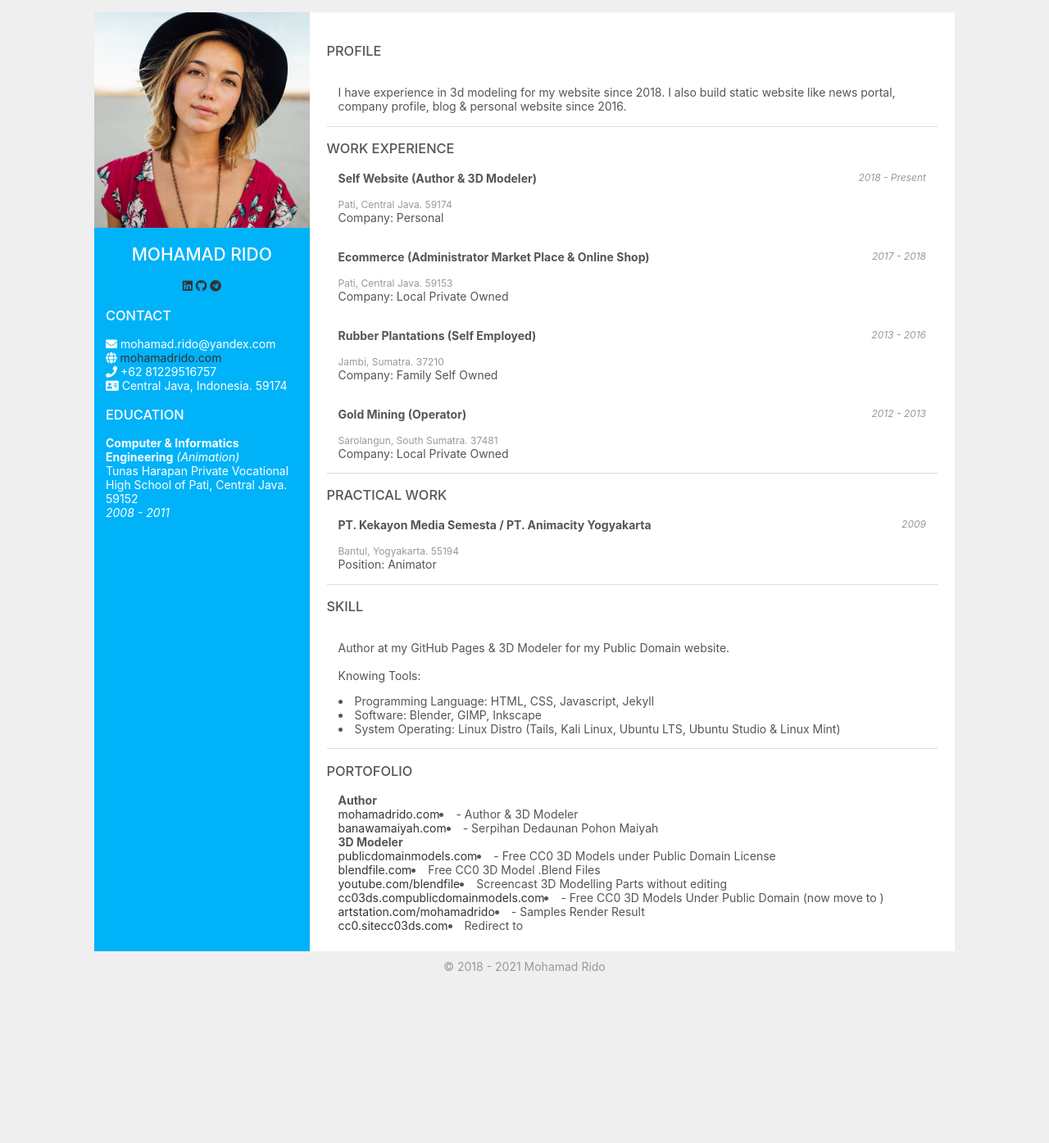
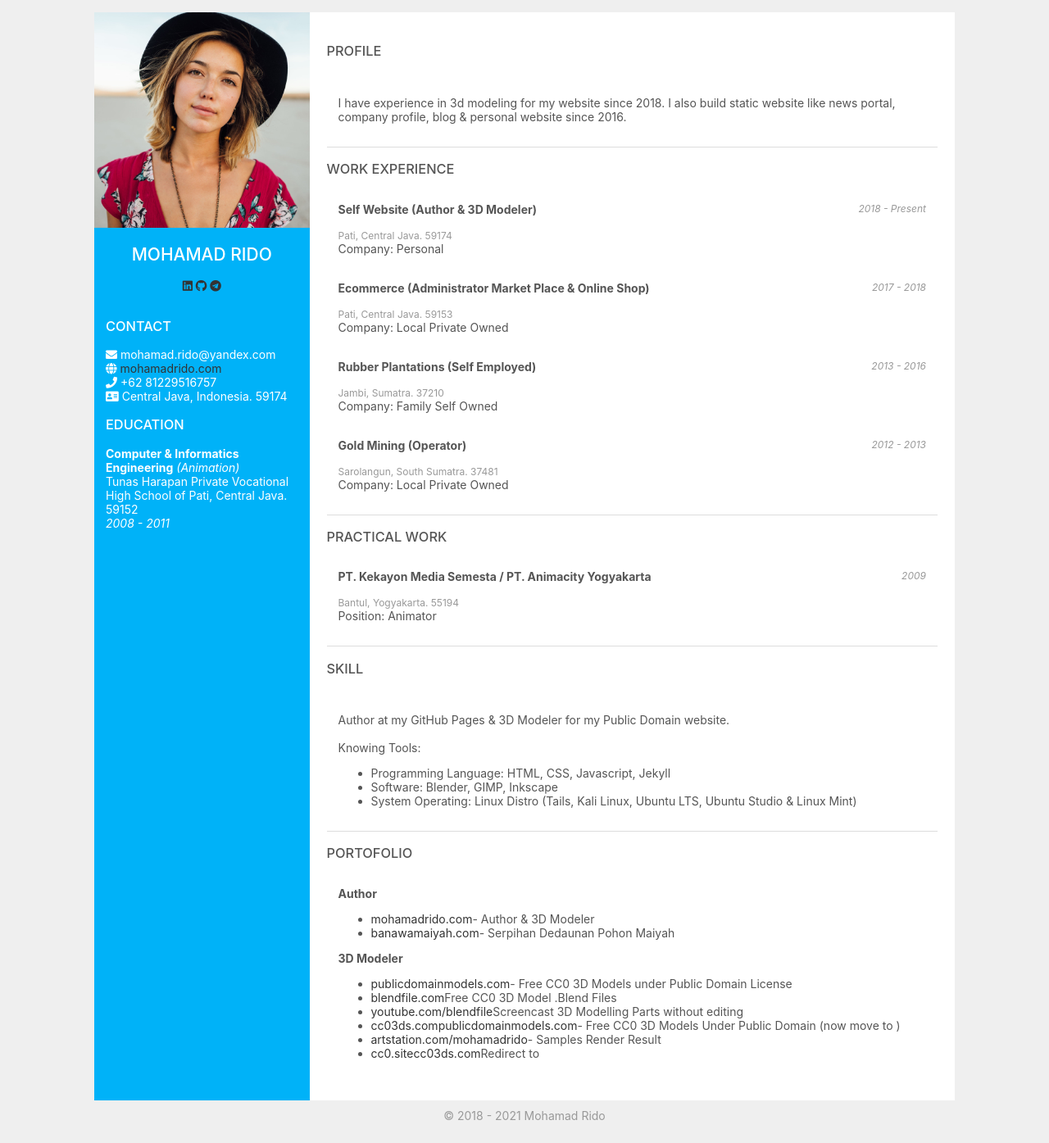
Before and after one commit to mohamadrido/about, a Jekyll site: the page built from index.html, in a window 1280 px wide. Shown: the whole page at 82% size. Built offline with Jekyll 4.4.1, drawn with Linux system fonts in a browser that asks for light colours; nearby versions of some CDN libraries; before the commit the page ends 1213 px from its top, so only the background shows below that.

Commit message:
Update index.html

```diff
--- a/index.html
+++ b/index.html
@@ -13,7 +13,7 @@ layout: default
     <a href="https://t.me/mohamadrido"><i class="fab fa-telegram"></i></a>
   </div>
 
-  <div class="content" style="padding: .1em 1em .1em 1em;">
+  <div class="content" style="padding: 1em;">
     <h3>CONTACT</h3>
     <i class="fa fa-envelope"></i> mohamad.rido@yandex.com<br/>
     <i class="fa fa-globe"></i> <a href="https://mohamadrido.com">mohamadrido.com</a><br/>
@@ -31,13 +31,13 @@ layout: default
   <div class="column2">
   <div class="content" style="padding: 1em;">
     <h3>PROFILE</h3>
-    <div class="container" style="padding: .1em 1em .1em 1em; border-bottom: 1px solid #ddd;">
+    <div class="container" style="padding: 1em; border-bottom: 1px solid #ddd;">
     <p>I have experience in 3d modeling for my website since 2018. I also build static website like news portal, company profile, blog & personal website since 2016.
     </p>
     </div>
 
     <h3>WORK EXPERIENCE</h3>
-    <div class="container" style="padding: .1em 1em .1em 1em; border-bottom: 1px solid #ddd;">
+    <div class="container" style="padding: 1em; border-bottom: 1px solid #ddd;">
 
     <b>Self Website (Author & 3D Modeler)</b>
     <div class="container-right">
@@ -70,7 +70,7 @@ layout: default
     </div>
 
     <h3>PRACTICAL WORK</h3>
-    <div class="container" style="padding: .1em 1em .1em 1em; border-bottom: 1px solid #ddd;">
+    <div class="container" style="padding: 1em; border-bottom: 1px solid #ddd;">
     <b>PT. Kekayon Media Semesta / PT. Animacity Yogyakarta</b>
     <div class="container-right">
     <i>2009</i>
@@ -80,29 +80,35 @@ layout: default
     </div>
 
     <h3>SKILL</h3>
-    <div class="container" style="padding: .1em 1em .1em 1em; border-bottom: 1px solid #ddd;">
+    <div class="container" style="padding: 1em; border-bottom: 1px solid #ddd;">
     <p>Author at my GitHub Pages & 3D Modeler for my Public Domain website.<br/>
     <br/>
     Knowing Tools:<br/>
+    <ul>
     <li>Programming Language: HTML, CSS, Javascript, Jekyll</li>
     <li>Software: Blender, GIMP, Inkscape</li>
     <li>System Operating: Linux Distro (Tails, Kali Linux, Ubuntu LTS, Ubuntu Studio & Linux Mint)</li>
+    </ul>
     </p>
     </div>
 
     <h3>PORTOFOLIO</h3>
-    <div class="container" style="padding: .1em 1em .1em 1em;">
+    <div class="container" style="padding: 1em;">
     <b>Author</b>
+      <ul>
       <li><a href="https://mohamadrido.com">mohamadrido.com</a> - Author & 3D Modeler</li>
       <li><a href="https://banawamaiyah.com">banawamaiyah.com</a> - Serpihan Dedaunan Pohon Maiyah</li>
+      </ul>
 
     <b>3D Modeler</b>
+      <ul>
       <li><a href="https://publicdomainmodels.com">publicdomainmodels.com</a> - Free CC0 3D Models under Public Domain License</li>
       <li><a href="https://blendfile.com">blendfile.com</a> Free CC0 3D Model .Blend Files</li>
       <li><a href="https://youtube.com/blendfile">youtube.com/blendfile</a> Screencast 3D Modelling Parts without editing</li>
       <li><a href="https://cc03ds.com">cc03ds.com</a>  - Free CC0 3D Models Under Public Domain (now move to <a href="https://publicdomainmodels.com">publicdomainmodels.com</a>)</li>
       <li><a href="https://artstation.com/mohamadrido">artstation.com/mohamadrido</a> - Samples Render Result</li>
       <li><a href="https://cc0.site">cc0.site</a> Redirect to <a href="https://cc03ds.com">cc03ds.com</a></li>
+      </ul>
     </div>
 
   </div>
```
